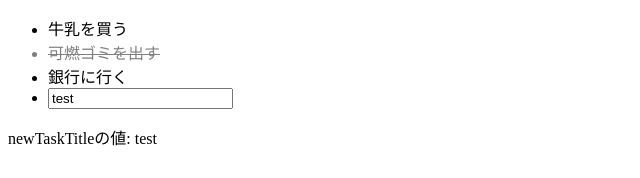
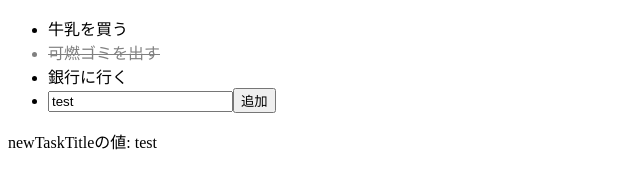
Before and after one commit to nagi125/test-angular, an Angular app: page / in a window 1280 px wide. Shown: the top 178 px of the page, without its empty margins (0-640 px from the left). Built offline with nearby package versions, Linux system fonts and the light colour scheme.

Commit message:
イベントバインディングサンプル追加

```diff
--- a/src/app/app.component.html
+++ b/src/app/app.component.html
@@ -4,6 +4,7 @@
   </li>
   <li>
     <input type="text" [(ngModel)]="newTaskTitle">
+    <button (click)="addTask()">追加</button>
   </li>
 </ul>
 
--- a/src/app/app.component.ts
+++ b/src/app/app.component.ts
@@ -14,4 +14,9 @@ export class AppComponent {
   ];
 
   newTaskTitle = 'test';
+
+  addTask() {
+    this.tasks.push({title: this.newTaskTitle, done: false});
+    this.newTaskTitle = '';
+  }
 }
```
